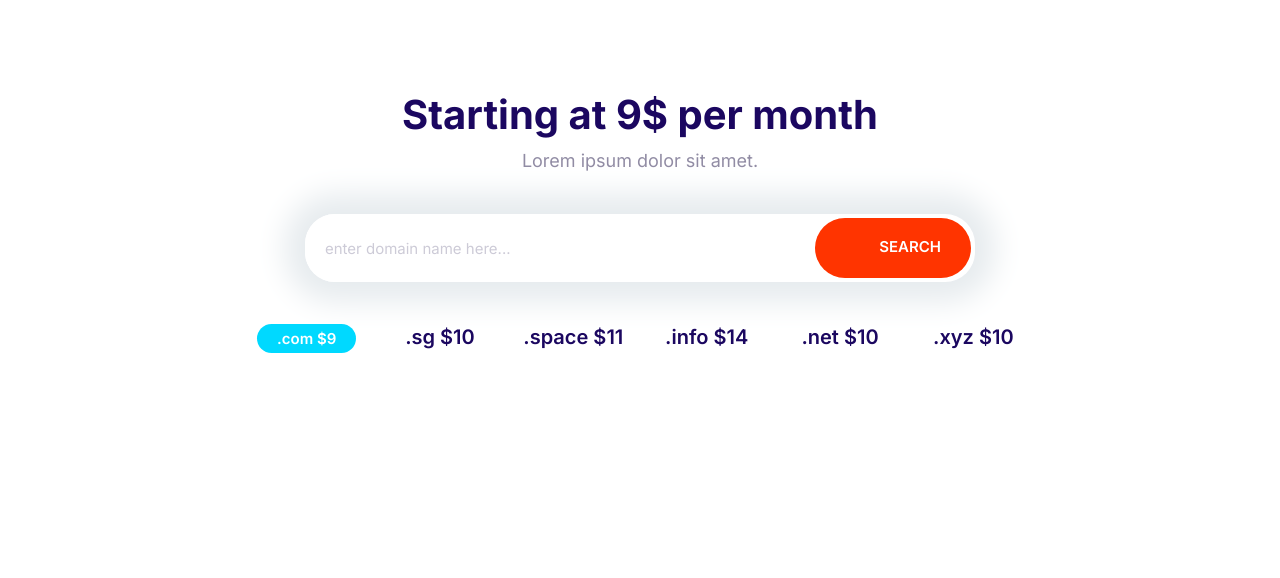
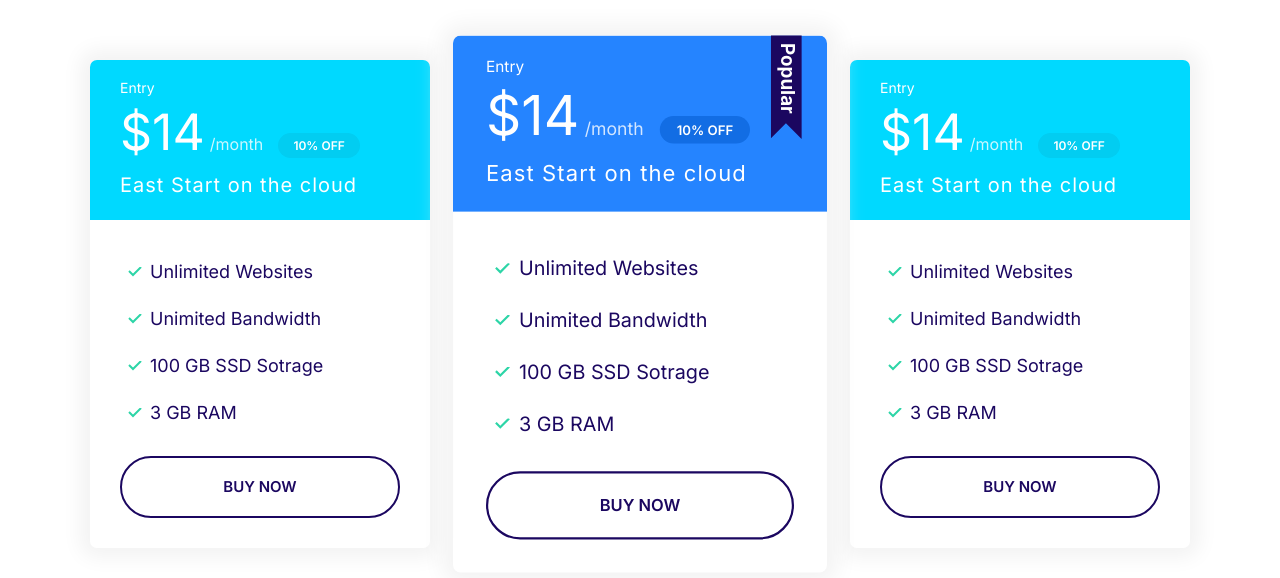
Before and after one commit to rawanwehbe/Cloud-services-website, a plain HTML site: page index.html in a window 1280 px wide. Drawn offline with Linux system fonts and the light colour scheme.

Commit message:
PlansBlock

```diff
--- a/css/style.css
+++ b/css/style.css
@@ -266,10 +266,16 @@
     background: var(--color-secondary);
     color: #fff;
 }
+.card--primary .badge--primary{
+    background: #126de4;
+}
 .card--secondary .badge--secondary{
 background: #02cdf1;
 }
 /*plans*/
+.plan{
+    transition: transform .2s ease-out;
+}
 .plan__name {
     color: #fff;
     margin: 0;
@@ -294,6 +300,9 @@
 .plan .list__item{
     margin-bottom: 2rem;
 }
+.plan--popular{
+    transform: scale(1.1);
+}
 .plan--popular .card__header{
     position: relative;
 }
@@ -304,6 +313,12 @@
     position: absolute;
     top: -6px;
     right:5% ;
+}
+.plan:hover{
+    transform: scale(1.05);
+}
+.plan--popular:hover{
+    transform: scale(1.15);
 }
 @media screen and (min-width:1024px){
 .plan__name{
@@ -602,3 +617,13 @@
     grid-template-columns: repeat(auto-fit,minmax(10rem,1fr));
 }
 }
+
+/* plans block */
+.block-plans .grid{
+gap: 8rem 4rem;
+}
+
+.block-plans .card{
+    max-width: 500px;
+    margin: 0 auto;
+}
--- a/index.html
+++ b/index.html
@@ -15,33 +15,69 @@
     <link rel="stylesheet" href="css/style.css" />
   </head>
   <body>
-    <section class="block container block-domain">
-      <header class="block__header">
-        <h2>Starting at 9$ per month</h2>
-        <p>Lorem ipsum dolor sit amet.</p>
-      </header>
-      <div class="input-group">
-        <input
-          type="text"
-          class="input"
-          placeholder="enter domain name here..."
-        />
-        <button class="btn btn--accent">
-          <svg class="icon icon--white"></svg>
-            <use xlink:href="images/sprite.svg#search"></use>
-            </svg
-          >Search
-        </button>
+    <section class="block container block-plans">
+      <div class="grid grid--1x3">
+        <div class="plan">
+          <div class="card card--secondary">
+            <header class="card__header">
+              <h3 class="plan__name">Entry</h3>
+              <span class="plan__price">$14</span>
+              <span class="plan__billing-cycle">/month</span>
+              <span class="badge badge--secondary badge--small">10% OFF</span>
+              <span class="plan__description">East Start on the cloud</span>
+            </header>
+            <div class="card__body">
+              <ul class="list list--tick">
+                <li class="list__item">Unlimited Websites</li>
+                <li class="list__item">Unimited Bandwidth</li>
+                <li class="list__item">100 GB SSD Sotrage</li>
+                <li class="list__item">3 GB RAM</li>
+              </ul>
+              <button class="btn btn--outline btn--block">buy now</button>
+            </div>
+          </div>
+        </div>
+        <div class="plan plan--popular">
+          <div class="card card--primary">
+            <header class="card__header">
+              <h3 class="plan__name">Entry</h3>
+              <span class="plan__price">$14</span>
+              <span class="plan__billing-cycle">/month</span>
+              <span class="badge badge--primary badge--small">10% OFF</span>
+              <span class="plan__description">East Start on the cloud</span>
+            </header>
+            <div class="card__body">
+              <ul class="list list--tick">
+                <li class="list__item">Unlimited Websites</li>
+                <li class="list__item">Unimited Bandwidth</li>
+                <li class="list__item">100 GB SSD Sotrage</li>
+                <li class="list__item">3 GB RAM</li>
+              </ul>
+              <button class="btn btn--outline btn--block">buy now</button>
+            </div>
+          </div>
+        </div>
+        <div class="plan">
+          <div class="card card--secondary">
+            <header class="card__header">
+              <h3 class="plan__name">Entry</h3>
+              <span class="plan__price">$14</span>
+              <span class="plan__billing-cycle">/month</span>
+              <span class="badge badge--secondary badge--small">10% OFF</span>
+              <span class="plan__description">East Start on the cloud</span>
+            </header>
+            <div class="card__body">
+              <ul class="list list--tick">
+                <li class="list__item">Unlimited Websites</li>
+                <li class="list__item">Unimited Bandwidth</li>
+                <li class="list__item">100 GB SSD Sotrage</li>
+                <li class="list__item">3 GB RAM</li>
+              </ul>
+              <button class="btn btn--outline btn--block">buy now</button>
+            </div>
+          </div>
+        </div>
       </div>
-
-      <ul class="list block-domain__prices">
-        <li><span class="badge badge--secondary">.com $9</span></li>
-        <li>.sg $10</li>
-        <li>.space $11</li>
-        <li>.info $14</li>
-        <li>.net $10</li>
-        <li>.xyz $10</li>
-      </ul>
     </section>
     <script src="js/main.js"></script>
   </body>
```
Also changed, not shown: components/plansBlock.html (added, +64 -0 lines).
